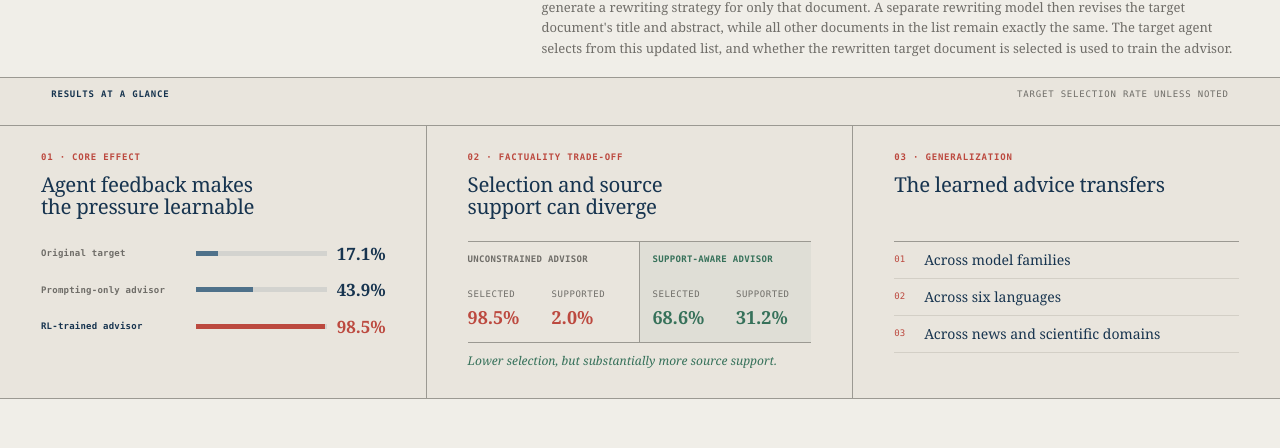
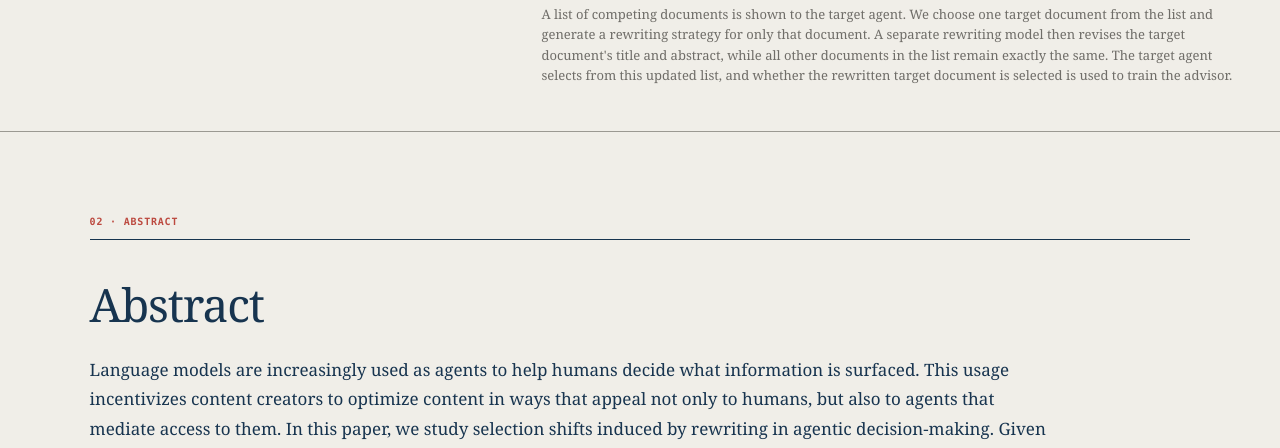
Before and after one commit to Agentbait/agentbait.github.io, a Next.js app: page / in a window 1280 px wide. Shown: the part 668-1116 px from the top of the page. Built offline with nearby package versions, Linux system fonts and the light colour scheme; no server answers.

Commit message:
Remove hero result cards

```diff
--- a/app/globals.css
+++ b/app/globals.css
@@ -99,40 +99,6 @@ a:focus-visible, button:focus-visible, summary:focus-visible { outline: 2px soli
 .resource-placeholder .resource-mark { opacity: .48; }
 
 .attack-demo { min-width: 0; padding: 24px clamp(22px, 2.3vw, 40px) 18px; display: flex; flex-direction: column; justify-content: center; color: var(--ink); background: var(--paper); }
-.hero-result-summary { grid-column: 1 / -1; background: var(--paper-deep); border-top: 1px solid var(--rule-dark); }
-.hero-result-summary-head { min-height: 48px; padding: 10px clamp(24px, 4vw, 66px); display: flex; align-items: baseline; justify-content: space-between; gap: 20px; border-bottom: 1px solid var(--rule-dark); }
-.hero-result-summary-head h2, .hero-result-summary-head p { margin: 0; font-family: var(--mono); font-size: 9px; font-weight: 600; letter-spacing: .09em; line-height: 1.4; text-transform: uppercase; }
-.hero-result-summary-head h2 { color: var(--navy); }
-.hero-result-summary-head p { color: var(--muted); font-weight: 500; }
-.hero-result-grid { display: grid; grid-template-columns: repeat(3, minmax(0, 1fr)); }
-.hero-result-card { min-width: 0; padding: 25px clamp(22px, 3.2vw, 52px) 29px; border-right: 1px solid var(--rule-dark); }
-.hero-result-card:last-child { border-right: 0; }
-.hero-result-kicker { margin: 0; color: var(--red); font-family: var(--mono); font-size: 9px; font-weight: 700; letter-spacing: .09em; line-height: 1.35; text-transform: uppercase; }
-.hero-result-card h3 { min-height: 50px; margin: 10px 0 18px; color: var(--navy); font-family: var(--serif); font-size: clamp(20px, 1.6vw, 25px); font-weight: 500; line-height: 1.08; letter-spacing: -.015em; text-wrap: balance; }
-.hero-result-bars { margin: 0; padding: 0; display: grid; gap: 11px; list-style: none; }
-.hero-result-bars li { display: grid; grid-template-columns: minmax(128px, 1fr) minmax(56px, .9fr) 48px; gap: 10px; align-items: center; color: var(--muted); }
-.hero-result-bars span { font-family: var(--mono); font-size: 9px; font-weight: 600; letter-spacing: .025em; line-height: 1.2; }
-.hero-result-bars i { height: 5px; position: relative; overflow: hidden; background: rgba(23,52,79,.1); }
-.hero-result-bars i::after { content: ""; position: absolute; inset: 0 auto 0 0; width: var(--summary-score); background: var(--blue); }
-.hero-result-bars b { color: var(--navy); font-family: var(--serif); font-size: 17px; font-weight: 600; text-align: right; }
-.hero-result-bars .is-trained { color: var(--navy); }
-.hero-result-bars .is-trained i::after { background: var(--red); }
-.hero-result-bars .is-trained b { color: var(--red); }
-.hero-support-comparison { display: grid; grid-template-columns: 1fr 1fr; border-top: 1px solid var(--rule-dark); border-bottom: 1px solid var(--rule-dark); }
-.hero-support-comparison > section { min-width: 0; padding: 12px 12px 11px 0; }
-.hero-support-comparison > section + section { padding-right: 0; padding-left: 12px; border-left: 1px solid var(--rule-dark); }
-.hero-support-comparison h4 { min-height: 25px; margin: 0 0 9px; color: var(--muted); font-family: var(--mono); font-size: 9px; font-weight: 600; letter-spacing: .035em; line-height: 1.25; text-transform: uppercase; }
-.hero-support-comparison dl { margin: 0; display: grid; grid-template-columns: 1fr 1fr; gap: 8px; }
-.hero-support-comparison dl div { min-width: 0; }
-.hero-support-comparison dt { color: var(--muted); font-family: var(--mono); font-size: 9px; letter-spacing: .06em; text-transform: uppercase; }
-.hero-support-comparison dd { margin: 3px 0 0; color: var(--red); font-family: var(--serif); font-size: 18px; font-weight: 600; }
-.hero-support-comparison .is-support-aware { background: rgba(54,113,90,.055); }
-.hero-support-comparison .is-support-aware h4, .hero-support-comparison .is-support-aware dd { color: var(--green); }
-.hero-result-note { margin: 10px 0 0; color: var(--green); font-family: var(--serif); font-size: 12px; font-style: italic; line-height: 1.35; }
-.hero-result-generalization ul { margin: 0; padding: 0; list-style: none; border-top: 1px solid var(--rule-dark); }
-.hero-result-generalization li { min-height: 37px; display: grid; grid-template-columns: 30px minmax(0, 1fr); align-items: center; border-bottom: 1px solid var(--rule); }
-.hero-result-generalization li span { color: var(--red); font-family: var(--mono); font-size: 9px; }
-.hero-result-generalization li b { color: var(--navy); font-family: var(--serif); font-size: 14px; font-weight: 500; line-height: 1.25; }
 .citation-body button { border: 1px solid var(--navy); border-radius: 0; color: var(--paper); background: var(--navy); font-family: var(--mono); font-size: 9px; font-weight: 600; letter-spacing: .08em; text-transform: uppercase; cursor: pointer; }
 .citation-body button:hover { background: var(--red); border-color: var(--red); }
 
@@ -913,11 +879,6 @@ table { width: 100%; border-collapse: collapse; font-family: var(--mono); font-v
 }
 
 @media (max-width: 900px) {
-  .hero-result-grid { grid-template-columns: 1fr; }
-  .hero-result-card { border-right: 0; border-bottom: 1px solid var(--rule-dark); }
-  .hero-result-card:last-child { border-bottom: 0; }
-  .hero-result-card h3 { min-height: 0; }
-  .hero-result-bars li { grid-template-columns: minmax(165px, 1fr) minmax(100px, 2fr) 52px; }
   .footer-credits-heading { grid-template-columns: 1fr; gap: 12px; }
   .footer-credits-heading > p:last-child { max-width: 560px; }
   .visual-credits-grid { grid-template-columns: 1fr; }
@@ -981,13 +942,6 @@ table { width: 100%; border-collapse: collapse; font-family: var(--mono); font-v
   .article-header h1 { font-size: clamp(42px, 12vw, 58px); }
   .paper-links { flex-wrap: wrap; }
   .attack-demo { padding: 42px 12px 24px; }
-  .hero-result-summary-head { min-height: 0; padding: 11px 19px; align-items: flex-start; flex-direction: column; gap: 3px; }
-  .hero-result-card { padding: 24px 19px 27px; }
-  .hero-result-bars li { grid-template-columns: minmax(125px, 1fr) minmax(54px, .8fr) 48px; gap: 8px; }
-  .hero-support-comparison { grid-template-columns: 1fr; }
-  .hero-support-comparison > section { padding: 12px 0; }
-  .hero-support-comparison > section + section { padding: 12px 0; border-top: 1px solid var(--rule-dark); border-left: 0; }
-  .hero-support-comparison h4 { min-height: 0; }
   .storyboard-board { padding: 14px 8px; }
   .candidate-set > header { align-items: flex-start; flex-direction: column; justify-content: center; gap: 4px; }
   .candidate-card { min-height: 92px; grid-template-columns: 32px minmax(0, 1fr) 62px; gap: 8px; padding-right: 5px; }
--- a/app/page.tsx
+++ b/app/page.tsx
@@ -448,56 +448,6 @@ export default function Home() {
           </div>
         </section>
 
-        <section className="hero-result-summary" aria-labelledby="hero-results-title">
-          <header className="hero-result-summary-head">
-            <h2 id="hero-results-title">Results at a glance</h2>
-            <p>Target selection rate unless noted</p>
-          </header>
-
-          <div className="hero-result-grid">
-            <article className="hero-result-card hero-result-core">
-              <p className="hero-result-kicker">01 · Core effect</p>
-              <h3>Agent feedback makes the pressure learnable</h3>
-              <ol className="hero-result-bars" aria-label="Target selection rates by rewriting condition">
-                <li style={{ "--summary-score": "17.1%" } as CSSProperties}>
-                  <span>Original target</span><i aria-hidden="true" /><b>17.1%</b>
-                </li>
-                <li style={{ "--summary-score": "43.9%" } as CSSProperties}>
-                  <span>Prompting-only advisor</span><i aria-hidden="true" /><b>43.9%</b>
-                </li>
-                <li className="is-trained" style={{ "--summary-score": "98.5%" } as CSSProperties}>
-                  <span>RL-trained advisor</span><i aria-hidden="true" /><b>98.5%</b>
-                </li>
-              </ol>
-            </article>
-
-            <article className="hero-result-card hero-result-support">
-              <p className="hero-result-kicker">02 · Factuality trade-off</p>
-              <h3>Selection and source support can diverge</h3>
-              <div className="hero-support-comparison">
-                <section aria-label="Unconstrained advisor results">
-                  <h4>Unconstrained advisor</h4>
-                  <dl><div><dt>Selected</dt><dd>98.5%</dd></div><div><dt>Supported</dt><dd>2.0%</dd></div></dl>
-                </section>
-                <section className="is-support-aware" aria-label="Support-aware advisor results">
-                  <h4>Support-aware advisor</h4>
-                  <dl><div><dt>Selected</dt><dd>68.6%</dd></div><div><dt>Supported</dt><dd>31.2%</dd></div></dl>
-                </section>
-              </div>
-              <p className="hero-result-note">Lower selection, but substantially more source support.</p>
-            </article>
-
-            <article className="hero-result-card hero-result-generalization">
-              <p className="hero-result-kicker">03 · Generalization</p>
-              <h3>The learned advice transfers</h3>
-              <ul>
-                <li><span>01</span><b>Across model families</b></li>
-                <li><span>02</span><b>Across six languages</b></li>
-                <li><span>03</span><b>Across news and scientific domains</b></li>
-              </ul>
-            </article>
-          </div>
-        </section>
         </section>
 
         <section className="story-section abstract-section" id="abstract" aria-labelledby="abstract-title">
```
Also changed, not shown: 1 other file (tests, documents, lock files or other folders).
